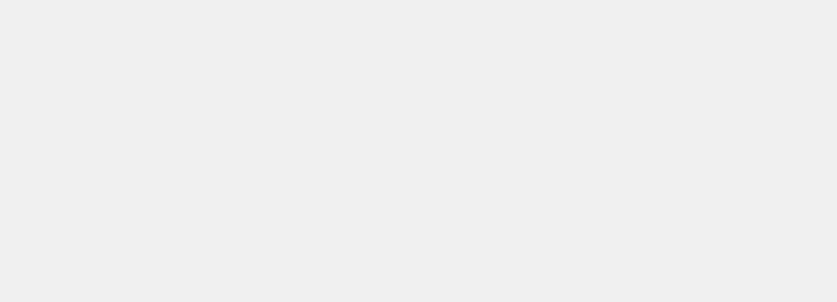
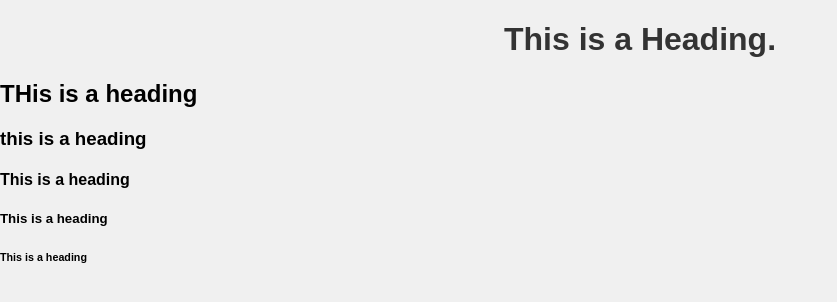
Before and after one commit to LehlohonoloMofula/FNB_App_Academy, a plain HTML site: page Week_01/index.html in a window 1280 px wide. Shown: the whole page, without its empty margins (0-837 px from the left). Drawn offline with Linux system fonts and the light colour scheme.

Commit message:
Update index.html
Added Headings

```diff
--- a/Week_01/index.html
+++ b/Week_01/index.html
@@ -6,8 +6,14 @@
     <meta name="viewport" content="width=device-width, initial-scale=1.0">
     <title>App Academy Week 1</title>
 </head>
-<script src="script.js"></script>
 <body>
-
+    <h1>This is a Heading.</h1>
+    <h2>THis is a heading</h2>
+    <h3>this is a heading</h3>
+    <h4>This is a heading</h4>
+    <h5>This is a heading</h5>
+    <h6>This is a heading</h6>
+    <br>
+    <script src="script.js"></script>
 </body>
 </html>
```
